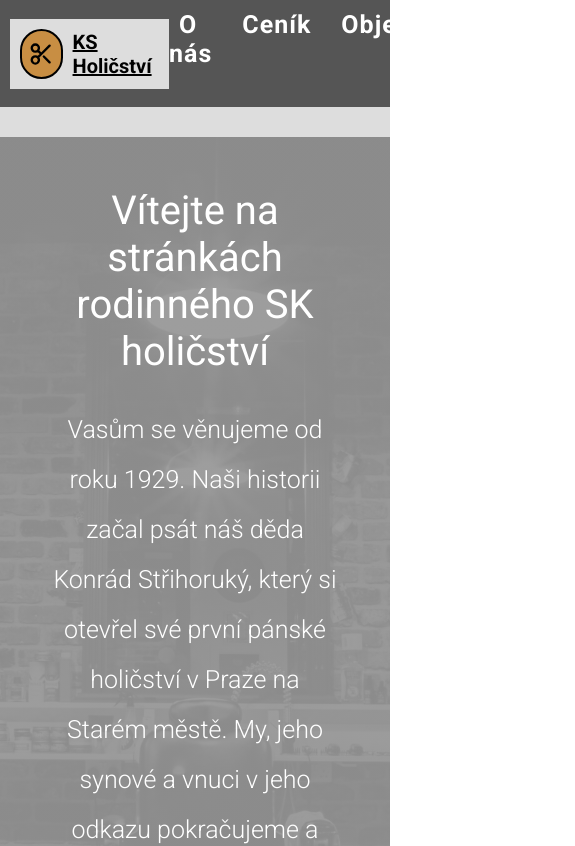
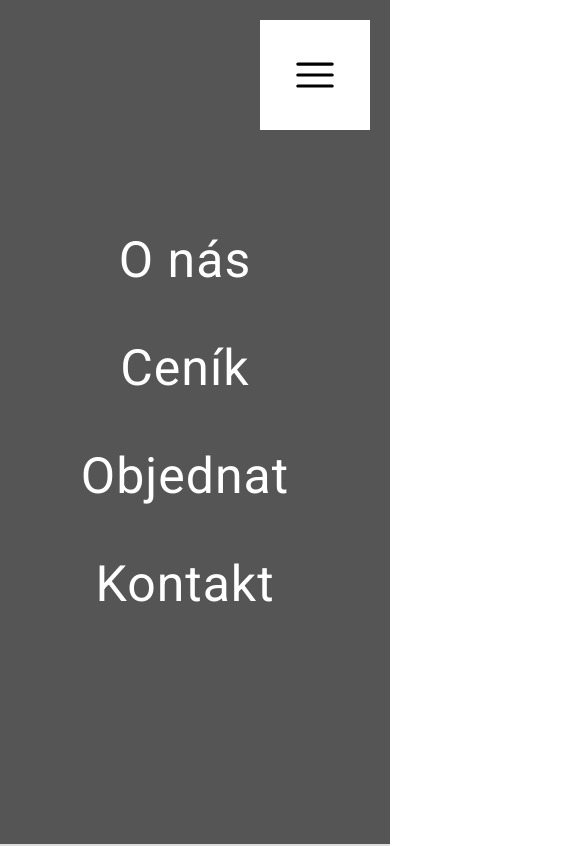
Before and after one commit to KarelSmola/Holicstvi, a React (Create React App) app: page / in a window 390 px wide. Shown: the top 846 px of the page, 575 px wide, since content can reach past the window. Built offline with nearby package versions, Linux system fonts and the light colour scheme.

Commit message:
Some styles added. Mobile navigation started to build.

```diff
--- a/src/components/Contact.js
+++ b/src/components/Contact.js
@@ -5,7 +5,7 @@ import classes from "./Contact.module.css";
 
 const Contact = () => {
   return (
-    <div className={classes.contact} id="order">
+    <div className={classes.contact} id="contact">
       <h1 className={classes.title}>Kontakt</h1>
       <Logo className={classes.logo} />
       <div className={classes["address-box"]}>
--- a/src/components/Navigation.js
+++ b/src/components/Navigation.js
@@ -1,12 +1,18 @@
 import React from "react";
+import Menu from "./UI/Icons/Menu";
+import Logo from "./UI/Icons/Logo";
 
-import Logo from "./UI/Icons/Logo";
 import classes from "./Navigation.module.css";
 
 const Navigation = (props) => {
   return (
     <div className={classes.navigation}>
-      <Logo className={classes.logo} />
+      <div className={classes["logo-box"]}>
+        <Logo className={classes.logo} />
+      </div>
+      <div className={classes.test}>
+        <Menu />
+      </div>
       <nav className={classes.nav}>
         <ul className={classes["nav-list"]}>
           <li className={classes["nav-item"]}>
@@ -16,7 +22,7 @@ const Navigation = (props) => {
             <a href="#price">Ceník</a>
           </li>
           <li className={classes["nav-item"]} onClick={props.order}>
-            <a href="#">Objednat</a>
+            <a href="order">Objednat</a>
           </li>
           <li className={classes["nav-item"]}>
             <a href="#contact">Kontakt</a>
--- a/src/components/Navigation.module.css
+++ b/src/components/Navigation.module.css
@@ -4,17 +4,13 @@
   align-items: center;
   padding: 1rem 3rem 1rem 1rem;
   background-color: #555;
-  position: sticky;
+  /* position: sticky;
   top: 0;
-  z-index: 1;
+  z-index: 1; */
 }
 
 .logo {
   font-size: 5rem;
-}
-
-.logo-title {
-  text-decoration: underline;
 }
 
 .nav-list {
@@ -58,3 +54,31 @@
 .nav-item a:active {
   cursor: pointer;
 }
+
+/* 960px = 90em */
+@media (max-width: 90em) {
+  .nav-list {
+    font-size: 2rem;
+    gap: 0;
+  }
+}
+
+/* 672px = 42em */
+@media (max-width: 42em) {
+  .navigation {
+    height: 100vh;
+    justify-content: center;
+  }
+
+  .nav-list {
+    flex-direction: column;
+    align-items: center;
+    gap: 5rem;
+    font-size: 5rem;
+    font-weight: 500;
+  }
+
+  .logo-box {
+    display: none;
+  }
+}
--- /dev/null
+++ b/src/components/UI/Icons/Menu.js
@@ -0,0 +1,13 @@
+import { HiBars3 } from "react-icons/hi2";
+
+import classes from "./Menu.module.css";
+
+const Menu = () => {
+  return (
+    <div className={classes.menu}>
+      <HiBars3 />
+    </div>
+  );
+};
+
+export default Menu;
--- /dev/null
+++ b/src/components/UI/Icons/Menu.module.css
@@ -0,0 +1,14 @@
+.menu {
+  font-size: 5rem;
+  padding: 3rem;
+
+  background-color: #fff;
+  display: block;
+  position: absolute;
+  top: 2rem;
+  right: 2rem;
+}
+
+.menu svg {
+  display: block;
+}
```
